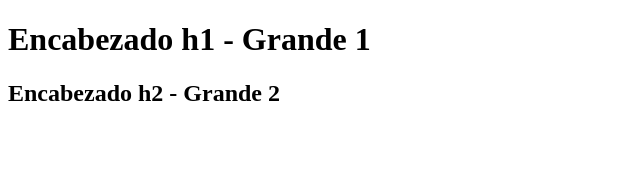
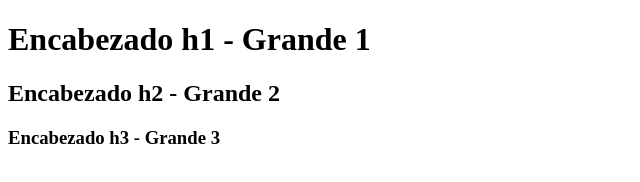
Before and after one commit to Anhi8/DesarrolloWeb, a plain HTML site: page index.html in a window 1280 px wide. Shown: the whole page, without its empty margins (0-640 px from the left). Drawn offline with Linux system fonts and the light colour scheme.

Commit message:
Document

```diff
--- a/index.html
+++ b/index.html
@@ -9,6 +9,7 @@
 
 <h1>Encabezado h1 - Grande 1 </h1>
 <h2>Encabezado h2 - Grande 2 </h2>
+<h3>Encabezado h3 - Grande 3</h3>
 
 </body>
 </html>
```
